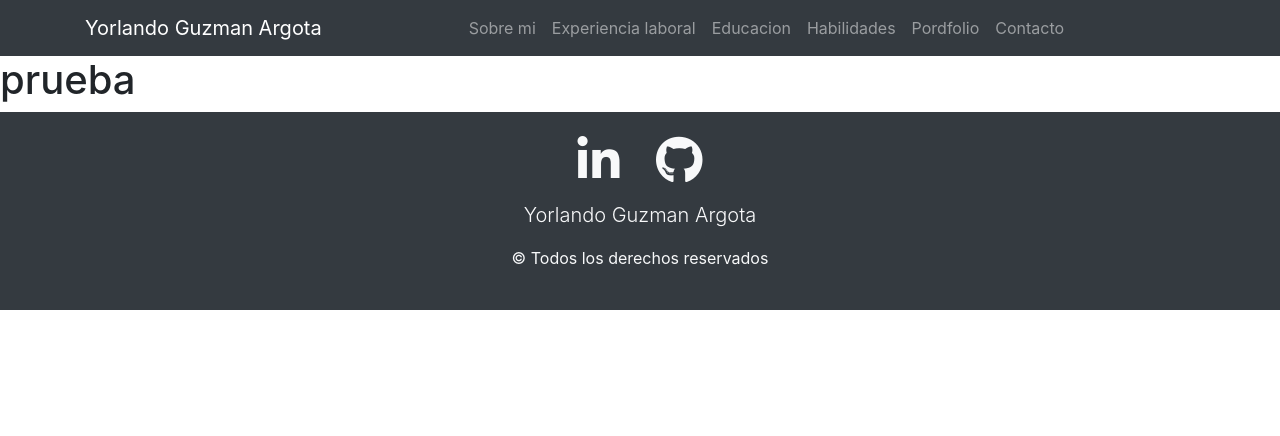
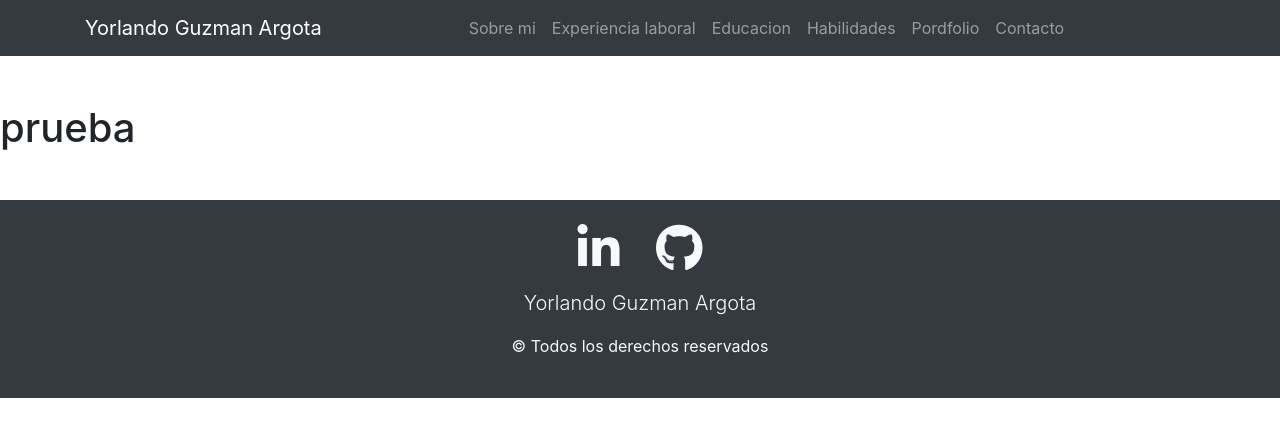
Before and after one commit to Yorlando98/yorlando98.github.io, a plain HTML site: page index.html in a window 1280 px wide. Drawn offline with Linux system fonts and the light colour scheme.

```diff
--- a/index.html
+++ b/index.html
@@ -47,7 +47,10 @@
 
     </header>
     <main>
-        <h1>prueba</h1>
+        <section class="my-5">
+            <h1>prueba</h1>
+        </section>
+
     </main>
     <footer class="bg-dark py-4 text-light text-center">
         <div>
```
